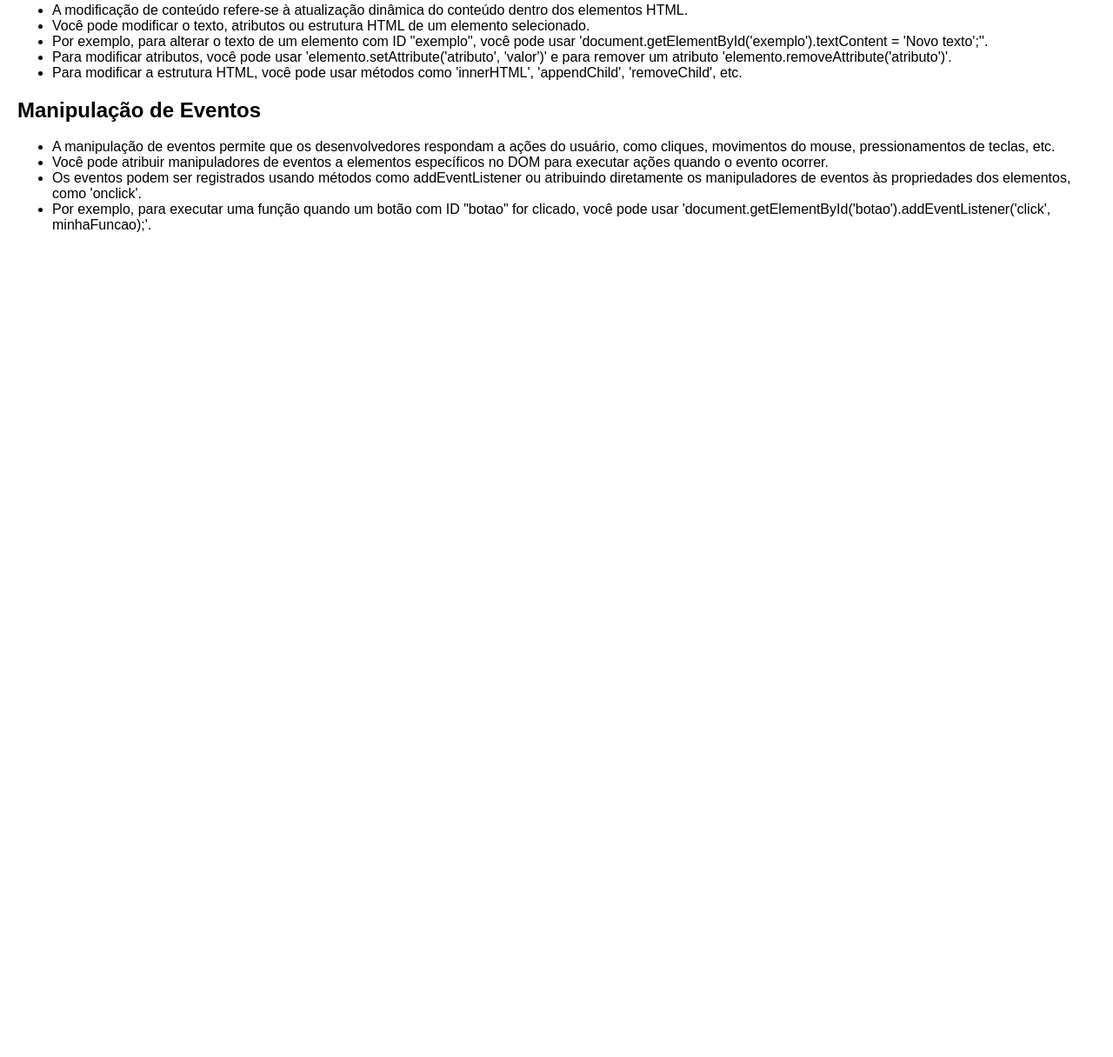
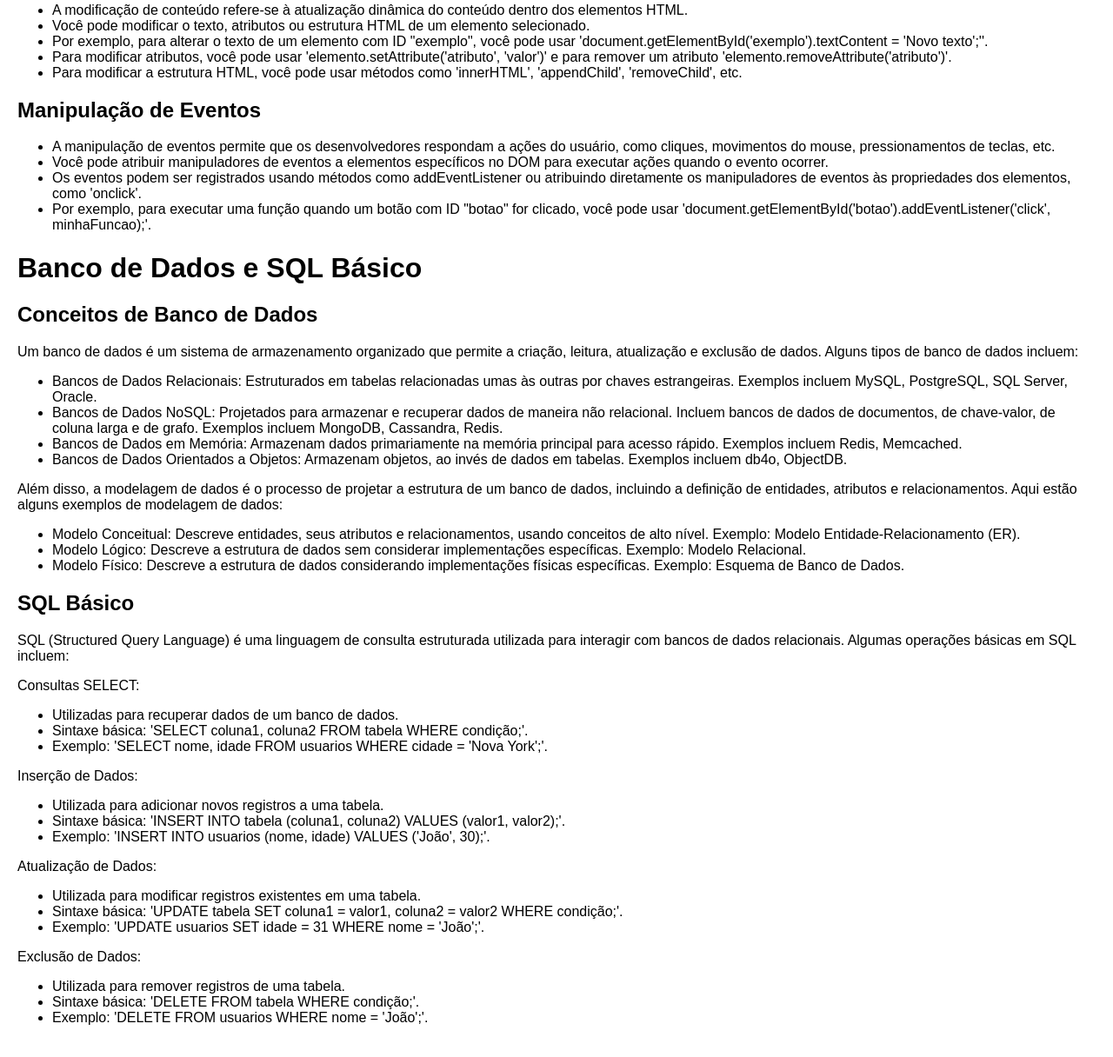
Before and after one commit to JoaoMartins160/certificadoraProjectBackend, a plain HTML site: page apresentacao.html in a window 1280 px wide. Shown: the part 1350-2566 px from the top of the page at 87% size. Before the commit the page ends 1654 px from the top, so only its background shows below. Drawn offline with Linux system fonts and the light colour scheme.

Commit message:
Add files via upload

```diff
--- a/apresentacao.html
+++ b/apresentacao.html
@@ -100,6 +100,57 @@
             </ul>
         </section>
 
+        <h1>Banco de Dados e SQL Básico</h1>
+
+        <section id="conceitos-banco-dados">
+            <h2>Conceitos de Banco de Dados</h2>
+            <p>Um banco de dados é um sistema de armazenamento organizado que permite a criação, leitura, atualização e exclusão de dados. Alguns tipos de banco de dados incluem:</p>
+            <ul>
+                <li>Bancos de Dados Relacionais: Estruturados em tabelas relacionadas umas às outras por chaves estrangeiras. Exemplos incluem MySQL, PostgreSQL, SQL Server, Oracle.</li>
+                <li>Bancos de Dados NoSQL: Projetados para armazenar e recuperar dados de maneira não relacional. Incluem bancos de dados de documentos, de chave-valor, de coluna larga e de grafo. Exemplos incluem MongoDB, Cassandra, Redis.</li>
+                <li>Bancos de Dados em Memória: Armazenam dados primariamente na memória principal para acesso rápido. Exemplos incluem Redis, Memcached.</li>
+                <li>Bancos de Dados Orientados a Objetos: Armazenam objetos, ao invés de dados em tabelas. Exemplos incluem db4o, ObjectDB.</li>
+            </ul>
+            <p>Além disso, a modelagem de dados é o processo de projetar a estrutura de um banco de dados, incluindo a definição de entidades, atributos e relacionamentos. Aqui estão alguns exemplos de modelagem de dados:</p>
+            <ul>
+                <li>Modelo Conceitual: Descreve entidades, seus atributos e relacionamentos, usando conceitos de alto nível. Exemplo: Modelo Entidade-Relacionamento (ER).</li>
+                <li>Modelo Lógico: Descreve a estrutura de dados sem considerar implementações específicas. Exemplo: Modelo Relacional.</li>
+                <li>Modelo Físico: Descreve a estrutura de dados considerando implementações físicas específicas. Exemplo: Esquema de Banco de Dados.</li>
+            </ul>
+        </section>
+
+        <section id="sql-basico">
+            <h2>SQL Básico</h2>
+            <p>SQL (Structured Query Language) é uma linguagem de consulta estruturada utilizada para interagir com bancos de dados relacionais. Algumas operações básicas em SQL incluem:</p>
+            <p>Consultas SELECT:</p>
+            <ul>
+                <li>Utilizadas para recuperar dados de um banco de dados.</li>
+                <li>Sintaxe básica: 'SELECT coluna1, coluna2 FROM tabela WHERE condição;'.</li>
+                <li>Exemplo: 'SELECT nome, idade FROM usuarios WHERE cidade = 'Nova York';'.</li>
+            </ul>
+
+            <p>Inserção de Dados:</p>
+            <ul>
+                <li>Utilizada para adicionar novos registros a uma tabela.</li>
+                <li>Sintaxe básica: 'INSERT INTO tabela (coluna1, coluna2) VALUES (valor1, valor2);'.</li>
+                <li>Exemplo: 'INSERT INTO usuarios (nome, idade) VALUES ('João', 30);'.</li>
+            </ul>
+
+            <p>Atualização de Dados:</p>
+            <ul>
+                <li>Utilizada para modificar registros existentes em uma tabela.</li>
+                <li>Sintaxe básica: 'UPDATE tabela SET coluna1 = valor1, coluna2 = valor2 WHERE condição;'.</li>
+                <li>Exemplo: 'UPDATE usuarios SET idade = 31 WHERE nome = 'João';'.</li>
+            </ul>
+
+            <p>Exclusão de Dados:</p>
+            <ul>
+                <li>Utilizada para remover registros de uma tabela.</li>
+                <li>Sintaxe básica: 'DELETE FROM tabela WHERE condição;'.</li>
+                <li>Exemplo: 'DELETE FROM usuarios WHERE nome = 'João';'.</li>
+            </ul>
+        </section>
+
     </main>
 </body>
 </html>
```
Also changed, not shown: index.html (+4 -4 lines).
